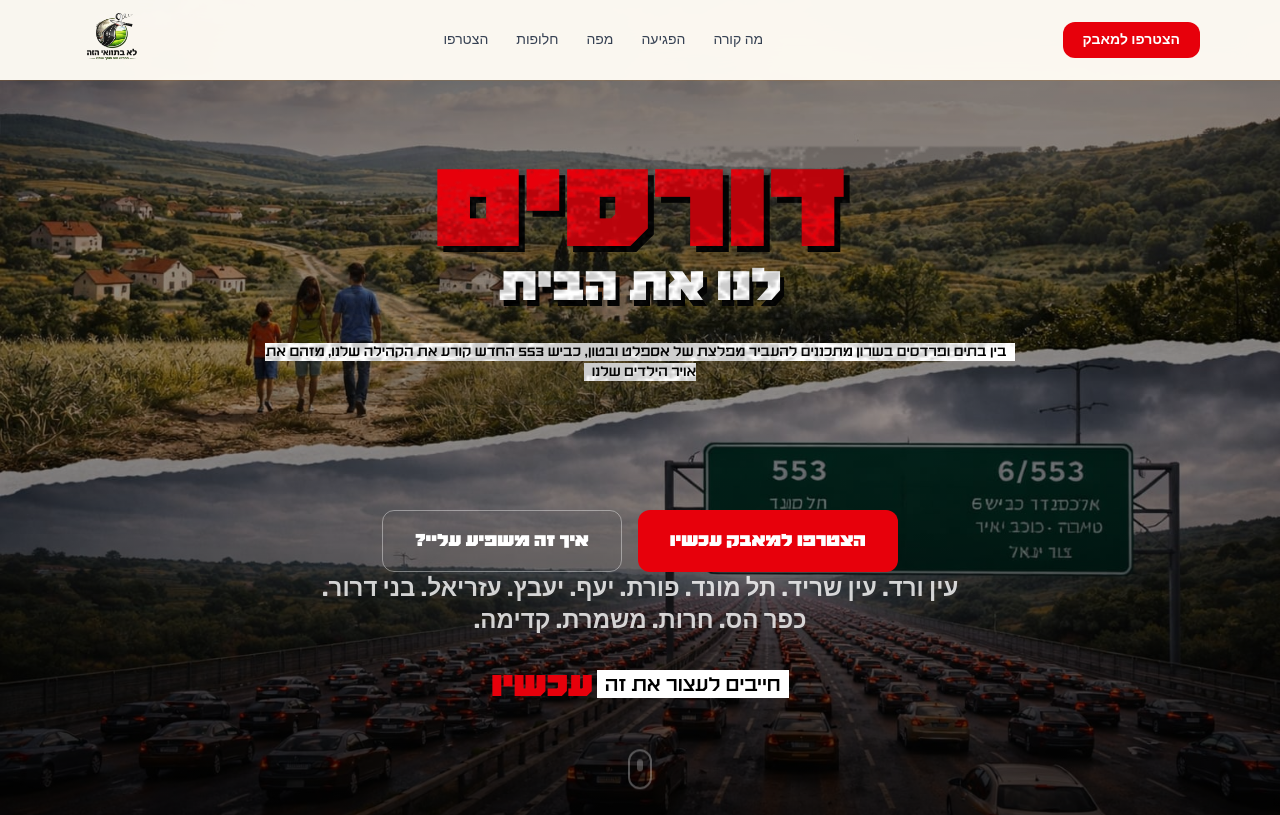
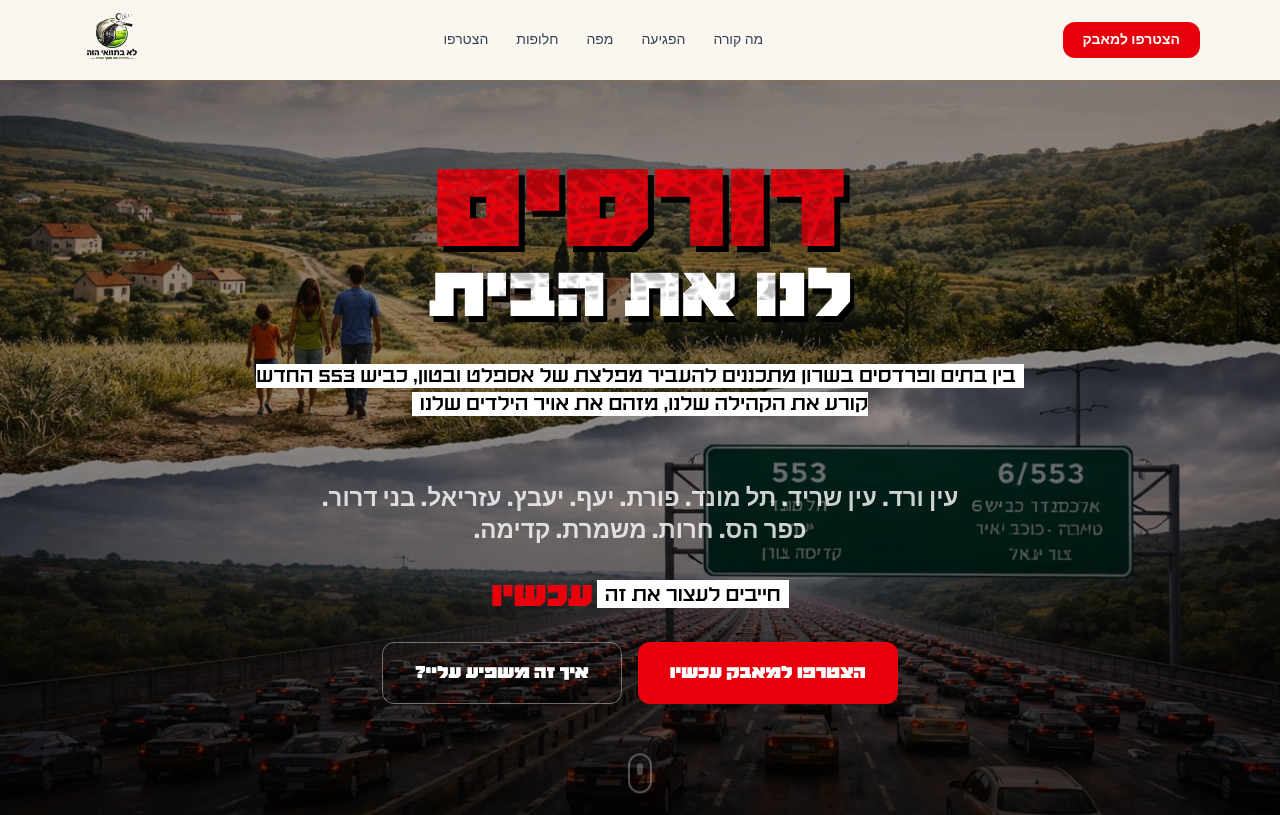
Before and after one commit to orrgoren/road-553, a React (Vite) app: page / in a window 1280 px wide. Shown: the top 815 px of the page. Built offline with nearby package versions, Linux system fonts and the light colour scheme; no server answers.

Commit message:
change hero text

```diff
--- a/src/routes/index.tsx
+++ b/src/routes/index.tsx
@@ -411,6 +411,7 @@ function HomePage() {
 
         <div className="relative z-10 max-w-5xl mx-auto px-4 text-center pt-32 mt-4 pb-32" style={{ fontFamily: "Haim, sans-serif" }}>
           <div className="relative inline-block w-full">
+            {/* Base text */}
             <h1
               className="text-[80px] sm:text-8xl md:text-9xl font-black leading-none mb-0 text-red-600"
               style={{ fontFamily: "Haim, sans-serif", filter: 'drop-shadow(6px 6px #000000)' }}
@@ -418,36 +419,48 @@ function HomePage() {
               דורסים
             </h1>
             <h2
-              className="text-[44px] sm:text-7xl md:text-5xl font-black leading-none mb-8 text-white"
+              className="text-[44px] sm:text-7xl md:text-7xl font-black leading-none mb-8 text-white"
               style={{ fontFamily: "Haim, sans-serif", filter: 'drop-shadow(4px 6px #000000)', marginTop: '-0.2em' }}
             >
               לנו את הבית
             </h2>
-            <img
-              src="/tires.png"
-              alt=""
-              className="absolute inset-0 w-full pointer-events-none object-contain opacity-60"
-            />
+            {/* Tire texture clipped to text shapes only */}
+            <div className="absolute inset-0 pointer-events-none select-none" aria-hidden="true">
+              <h1
+                className="text-[80px] sm:text-8xl md:text-9xl font-black leading-none mb-0 opacity-75"
+                style={{
+                  fontFamily: "Haim, sans-serif",
+                  backgroundImage: 'url(/tires.png)',
+                  backgroundSize: 'cover',
+                  backgroundPosition: 'center',
+                  WebkitBackgroundClip: 'text',
+                  backgroundClip: 'text',
+                  color: 'transparent',
+                }}
+              >
+                דורסים
+              </h1>
+              <h2
+                className="text-[44px] sm:text-7xl md:text-5xl font-black leading-none mb-8 opacity-75"
+                style={{
+                  fontFamily: "Haim, sans-serif",
+                  backgroundImage: 'url(/tires.png)',
+                  backgroundSize: 'cover',
+                  backgroundPosition: 'center',
+                  WebkitBackgroundClip: 'text',
+                  backgroundClip: 'text',
+                  color: 'transparent',
+                  marginTop: '-0.2em',
+                }}
+              >
+                לנו את הבית
+              </h2>
+            </div>
           </div>
 
-          <p className="text-sm max-w-3xl mx-auto mb-32" >
+          <p className="text-sm max-w-3xl mx-auto mb-32 md:mb-16 md:text-xl" >
             <span className="bg-white text-black px-2 py-0.5">בין בתים ופרדסים בשרון מתכננים להעביר מפלצת של אספלט ובטון, כביש 553 החדש קורע את הקהילה שלנו, מזהם את אויר הילדים שלנו</span>
           </p>
-
-          <div className="flex-row gap-4 justify-center animate-fade-in-up hidden md:flex" style={{ animationDelay: '0.7s' }}>
-            <a
-              href="#join"
-              className="inline-flex items-center justify-center gap-2 px-8 py-4 rounded-xl bg-red-600 hover:bg-red-700 text-white font-black text-lg no-underline transition-all hover:-translate-y-1 hover:shadow-xl hover:shadow-red-600/40"
-            >
-              הצטרפו למאבק עכשיו
-            </a>
-            <a
-              href="#what"
-              className="inline-flex items-center justify-center gap-2 px-8 py-4 rounded-xl border border-white/40 hover:border-white/70 text-white font-bold text-lg no-underline transition-all hover:-translate-y-1 hover:bg-white/10 backdrop-blur-sm"
-            >
-              איך זה משפיע עליי?
-            </a>
-          </div>
 
           <p className="text-white/80 text-2xl max-w-2xl mx-auto font-family-rubik font-bold">
             עין ורד. עין שריד. תל מונד. פורת. יעף. יעבץ. עזריאל. בני דרור.<br />כפר הס. חרות. משמרת. קדימה.
@@ -456,6 +469,21 @@ function HomePage() {
           <div className="mt-8 w-fit mx-auto flex items-center gap-1">
             <div className="bg-white text-black px-2 text-[20px] h-7">חייבים לעצור את זה</div>
             <div className="font-bold text-red-600 text-[35px] leading-none h-8">עכשיו</div>
+          </div>
+
+          <div className="flex-row gap-4 justify-center animate-fade-in-up hidden md:flex md:mt-8" style={{ animationDelay: '0.7s' }}>
+            <a
+                href="#join"
+                className="inline-flex items-center justify-center gap-2 px-8 py-4 rounded-xl bg-red-600 hover:bg-red-700 text-white font-black text-lg no-underline transition-all hover:-translate-y-1 hover:shadow-xl hover:shadow-red-600/40"
+            >
+              הצטרפו למאבק עכשיו
+            </a>
+            <a
+                href="#what"
+                className="inline-flex items-center justify-center gap-2 px-8 py-4 rounded-xl border border-white/40 hover:border-white/70 text-white font-bold text-lg no-underline transition-all hover:-translate-y-1 hover:bg-white/10 backdrop-blur-sm"
+            >
+              איך זה משפיע עליי?
+            </a>
           </div>
 
           <div className="absolute bottom-8 left-1/2 -translate-x-1/2 animate-float">
```
